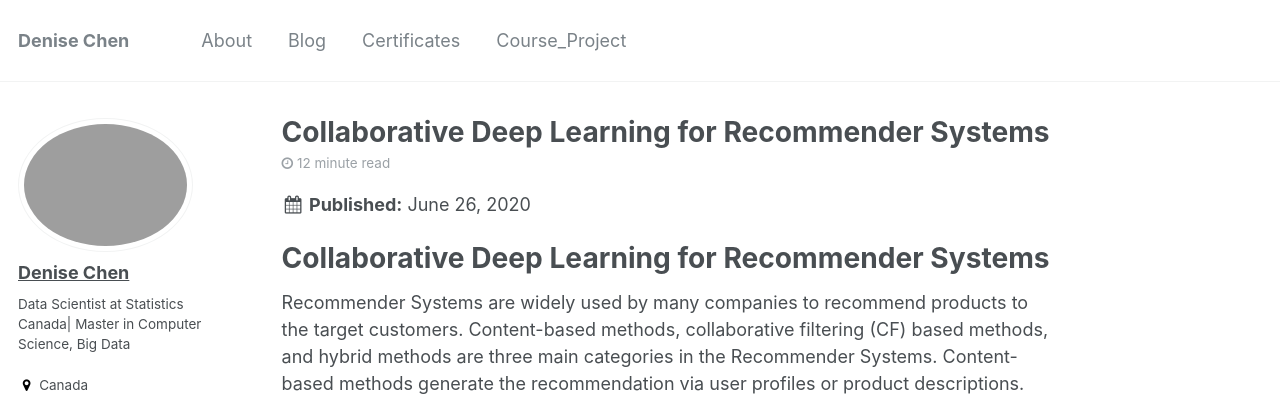
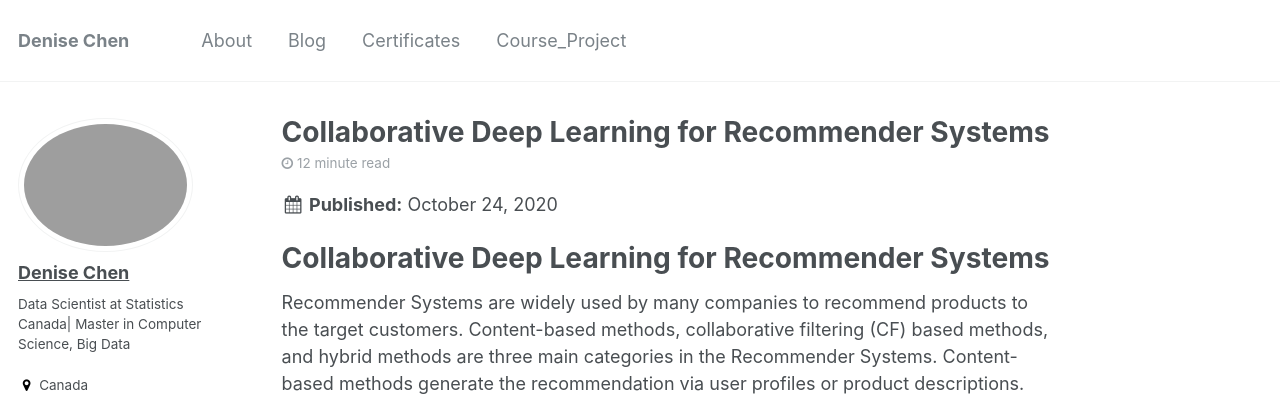
Before and after one commit to denisechendd/denichendd.github.io, a Jekyll site: the page built from _posts/2020-10-23-Collaborative Deep Learning for Recommender Systems.md, in a window 1280 px wide and 900 px high. Shown: the top 396 px of the window. Built offline with Jekyll 4.4.1, drawn with Linux system fonts in a browser that asks for light colours.

Commit message:
update webpage6

```diff
--- a/_posts/2020-10-23-Collaborative Deep Learning for Recommender Systems.md
+++ b/_posts/2020-10-23-Collaborative Deep Learning for Recommender Systems.md
@@ -2,8 +2,8 @@
 title: Collaborative Deep Learning for Recommender Systems
 link: https://towardsdatascience.com/dashboard-tutorial-ii-html-css-php-and-heroku-e8bdb7f26783
 #permalink: /posts/2020-06-26-Dashboard Tutorial (II)
-date: 2020-06-26
-#excerpt_separator: <!--more-->
+date: 2020-10-24
+excerpt_separator: <!--more-->
 ---
 # Collaborative Deep Learning for Recommender Systems
 Recommender Systems are widely used by many companies to recommend products to the target customers. Content-based methods, collaborative filtering (CF) based methods, and hybrid methods are three main categories in the Recommender Systems. Content-based methods generate the recommendation via user profiles or product descriptions. On the other hand, CF-based methods utilize the users' behavioral or preferences datasets, such as user ratings on items, instead of user or product content information. Hybrid methods are the combinations of content-based and CF-based methods. Collaborative deep learning (CDL), hierarchical Bayesian model, learns the deep representation for the content information and applies the collaborative filtering for the ratings (feedback) matrix. CDL model is an advanced approach with the experimentation of the real-world datasets. <br>
```
